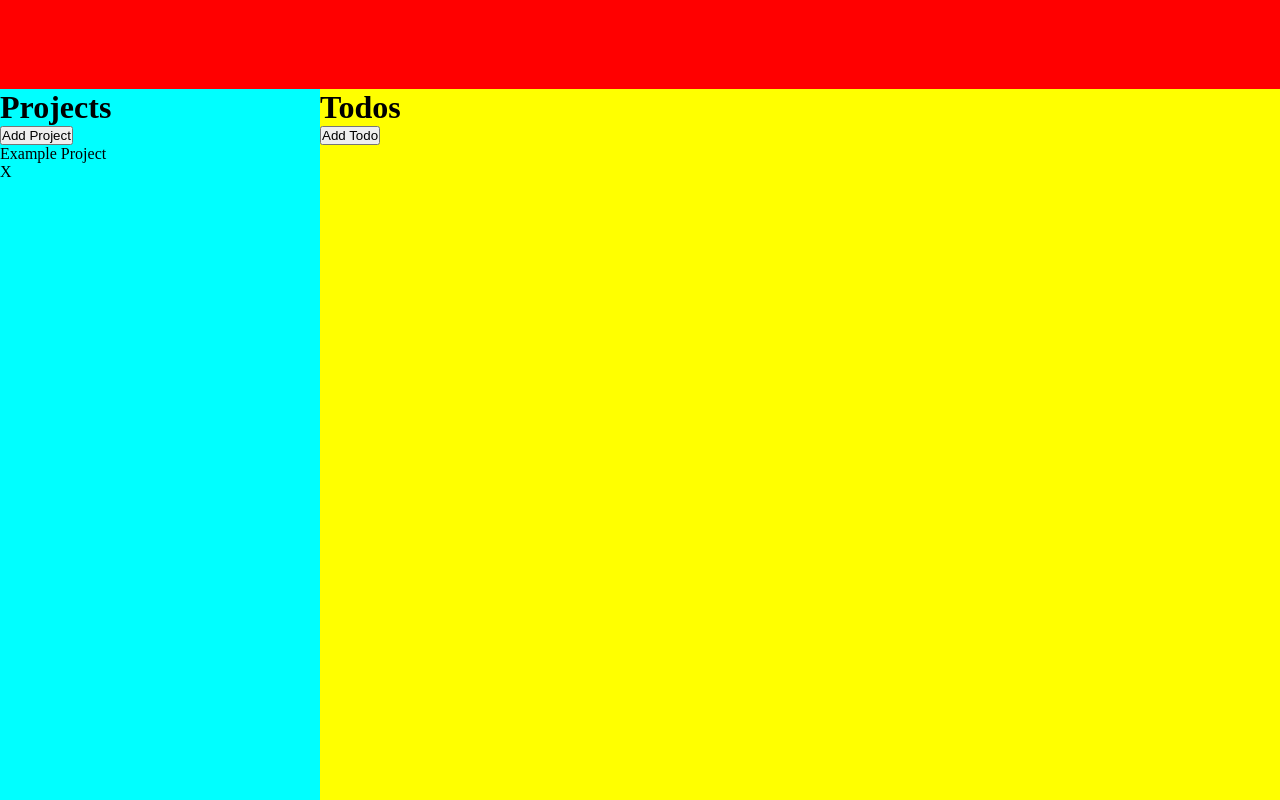
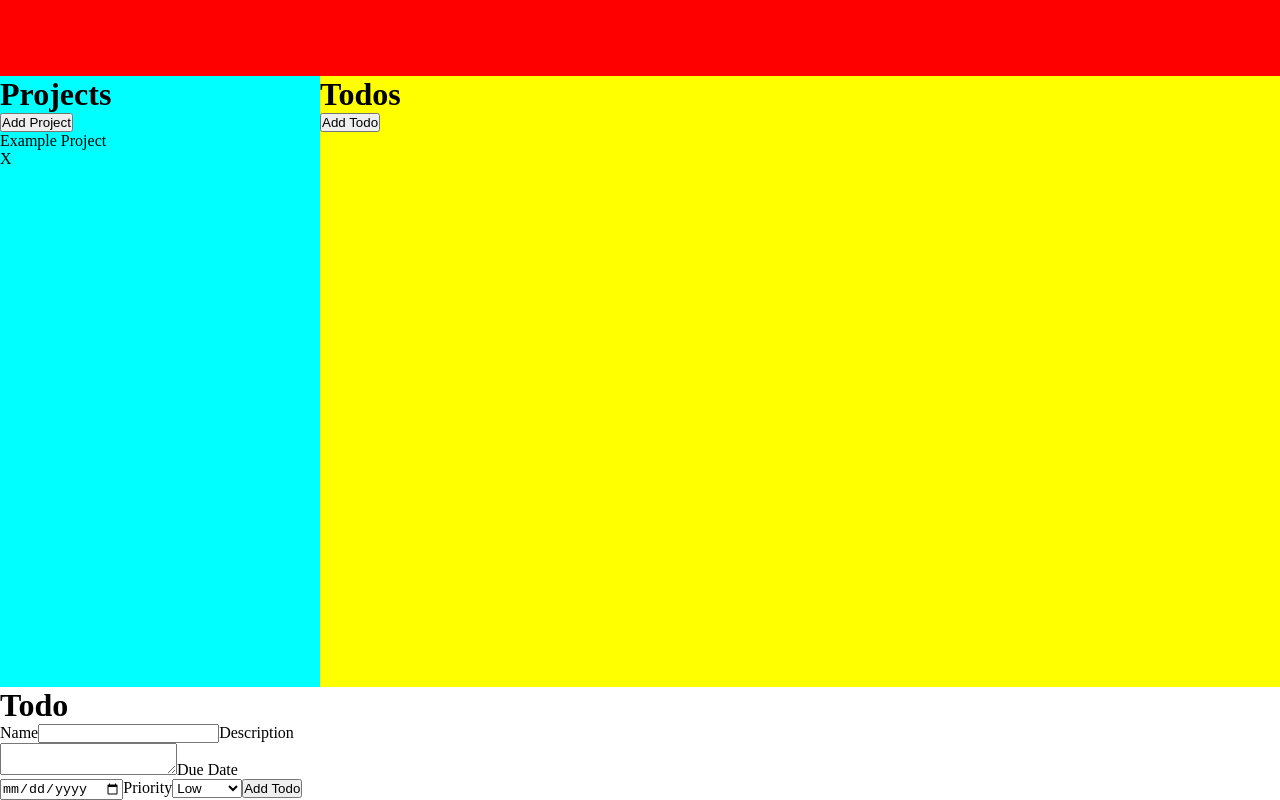
Before and after one commit to MundanePeasant/todo, a website with bundled scripts: page dist/index.html in a window 1280 px wide. Both pictures are taken after a click on the button "Add Todo". Built offline with nearby package versions, Linux system fonts and the light colour scheme.

Commit message:
Add todos to html with form

```diff
--- a/src/meta.js
+++ b/src/meta.js
@@ -1,3 +1,4 @@
+import roundToNearestMinutesWithOptions from "date-fns/esm/fp/roundToNearestMinutesWithOptions/index.js";
 import { Project, ProjectData } from "./project";
 import { Todo } from "./todo";
 
@@ -49,8 +50,10 @@ const projectLoad = (() => {
   };
 
   const formLoad = (title) => {
-    const selected = ProjectData.findSelected();
-    selected.changeSelected(false);
+    if (ProjectData.getProjects().length > 0) {
+      const selected = ProjectData.findSelected();
+      selected.changeSelected(false);
+    }
     ProjectData.addProject(title, true);
     projectUpdate.reset();
     loadChildren();
@@ -187,24 +190,157 @@ const todoLoad = (() => {
     const but = document.createElement("button");
     but.innerHTML = "Add Todo";
     but.id = "todo-add";
-    but.addEventListener("click", console.log("hello"));
+    but.addEventListener("click", todoForm.toggleForm);
 
     div.appendChild(h1);
     div.appendChild(but);
     body.appendChild(div);
   };
 
+  const loadChildren = () => {
+    console.log("load children");
+    //get selected project & then populate
+    const todoBody = document.getElementsByClassName("project-todos")[0];
+    const proj = ProjectData.findSelected();
+
+    proj.getTodos().forEach((todo) => {
+      const cont = document.createElement("div");
+      cont.classList.add = "todo-container";
+
+      const name = document.createElement("div");
+      name.innerHTML = todo.getTitle();
+      cont.appendChild(name);
+
+      todoBody.appendChild(cont);
+    });
+  };
+
   const load = () => {
     loadHeader();
-    //loadChildren();
-    // projectForm.form();
+    loadChildren();
+    todoForm.form();
   };
 
-  return { load };
+  return { load, loadChildren };
 })();
 
 //Todo Form
+const todoForm = (() => {
+  const form = () => {
+    const formPop = document.createElement("div");
+    formPop.classList.add("todo-form-popup");
+    formPop.id = "myForm-todo";
 
+    const form = document.createElement("form");
+    form.classList.add("form-container-todo");
+
+    const title = document.createElement("h1");
+    title.innerHTML = "Todo";
+    form.appendChild(title);
+
+    //name label and input
+    const nameLabel = document.createElement("label");
+    nameLabel.setAttribute("for", "name");
+    nameLabel.innerHTML = "Name";
+    form.appendChild(nameLabel);
+
+    const nameInput = document.createElement("input");
+    nameInput.type = "text";
+    nameInput.id = "name";
+    nameInput.name = "name";
+    form.appendChild(nameInput);
+
+    //description label and input
+    const descLabel = document.createElement("label");
+    descLabel.setAttribute("for", "desc");
+    descLabel.innerHTML = "Description";
+    form.appendChild(descLabel);
+
+    const descInput = document.createElement("textarea");
+    descInput.id = "desc";
+    descInput.name = "desc";
+    form.appendChild(descInput);
+
+    formPop.appendChild(form);
+    document.body.appendChild(formPop);
+
+    //date label and input
+    const dateLabel = document.createElement("label");
+    dateLabel.setAttribute("for", "date");
+    dateLabel.innerHTML = "Due Date";
+    form.appendChild(dateLabel);
+
+    const dateInput = document.createElement("input");
+    dateInput.type = "date";
+    dateInput.id = "date";
+    dateInput.name = "date";
+    form.appendChild(dateInput);
+
+    //priority selection
+    const priorityLabel = document.createElement("label");
+    priorityLabel.setAttribute("for", "priority");
+    priorityLabel.innerHTML = "Priority";
+    form.appendChild(priorityLabel);
+
+    const selection = document.createElement("select");
+    selection.id = "priority";
+    selection.name = "priority";
+    form.appendChild(selection);
+
+    const low = document.createElement("option");
+    low.value = "low";
+    low.innerHTML = "Low";
+    selection.appendChild(low);
+
+    const med = document.createElement("option");
+    med.value = "medium";
+    med.innerHTML = "Medium";
+    selection.appendChild(med);
+
+    const high = document.createElement("option");
+    high.value = "high";
+    high.innerHTML = "High";
+    selection.appendChild(high);
+
+    const button = document.createElement("button");
+    button.type = "submit";
+    button.innerHTML = "Add Todo";
+    button.addEventListener("click", (e) => {
+      e.preventDefault();
+
+      const formData = new FormData(
+        document.getElementsByClassName("form-container-todo")[0]
+      );
+
+      const name = formData.get("name");
+      const desc = formData.get("desc");
+      const date = formData.get("date");
+      const priority = formData.get("priority");
+
+      const todo = Todo(name, desc, date, priority);
+      console.log(todo);
+
+      formLoad(todo);
+      toggleForm();
+    });
+    form.appendChild(button);
+  };
+
+  const toggleForm = () => {
+    //here change the form's class so it is displayed. this is called from the add button
+    const container = document.getElementById("myForm-todo");
+    container.style.display =
+      container.style.display !== "block" ? "block" : "none";
+  };
+
+  const formLoad = (value) => {
+    const project = ProjectData.findSelected();
+    project.addTodo(value);
+    todoLoad.loadChildren();
+  };
+
+  return { form, toggleForm };
+})();
 //Todo Update
 
 export { landingDOM, projectLoad, todoLoad };
--- a/src/project.js
+++ b/src/project.js
@@ -57,7 +57,12 @@ const ProjectData = (() => {
     }
   };
 
-  return { getProjects, addProject, removeProject, findSelected };
+  return {
+    getProjects,
+    addProject,
+    removeProject,
+    findSelected,
+  };
 })();
 
 //projectView
--- a/src/style.css
+++ b/src/style.css
@@ -31,3 +31,7 @@ body {
 .form-popup {
   display: none;
 }
+
+.todo-form-popup {
+  display: none;
+}
--- a/src/todo.js
+++ b/src/todo.js
@@ -1,7 +1,3 @@
-import { Project } from "./project";
-
-//holds all logic for todos
-
 const Todo = (title, description, dueDate, priority) => {
   let status = "false";
 
@@ -17,7 +13,4 @@ const Todo = (title, description, dueDate, priority) => {
   return { getTitle, getDesc, getDate, getPriority, changeStatus };
 };
 
-const findProject = () => {
-  const proj = document.getElementsByClassName("selected")[0];
-  return proj;
-};
+export { Todo };
```
Also changed, not shown: dist/index.bundle.js, dist/meta.bundle.js, dist/project.bundle.js.
